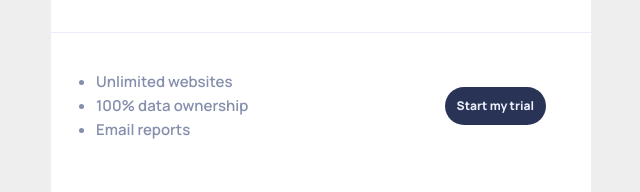
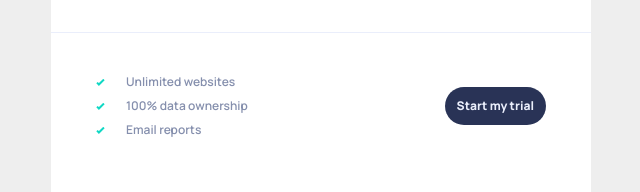
Before and after one commit to fbtot/interactive-price-component, a plain HTML site: page index.html in a window 1280 px wide. Shown: the part 493-685 px from the top of the page, without its empty margins (319-959 px from the left). Drawn offline with Linux system fonts and the light colour scheme.

Commit message:
feat: caveat list style

```diff
--- a/scss/components/_lists.scss
+++ b/scss/components/_lists.scss
@@ -1 +1,27 @@
 @use "../index" as *;
+
+.list {
+  margin: 0;
+  padding: 0;
+  list-style: none;
+}
+
+.list--icon {
+  @extend .list;
+
+  li {
+    position: relative;
+    padding-left: 2rem;
+
+    &:before {
+      content: "";
+      position: absolute;
+      left: 0;
+      top: 50%;
+      transform: translateY(-50%);
+      width: 1rem;
+      height: 1rem;
+      background: url(../../images/icon-check.svg) 0 center no-repeat;
+    }
+  }
+}
--- a/scss/components/_price.scss
+++ b/scss/components/_price.scss
@@ -156,7 +156,6 @@
 .price__toggle-container--right {
   @extend .price__toggle-container;
 }
-/* ========================== § PRICE CAVEAT === */
 
 .price__caveat-container {
   align-items: center;
@@ -222,3 +221,8 @@
 .price__discount {
   margin-left: 0.5rem;
 }
+
+/* ========================== § PRICE CAVEAT === */
+.price__caveat__list {
+  font-size: var(--small-font-size);
+}
```
Also changed, not shown: css/main.css, 1 other file.
